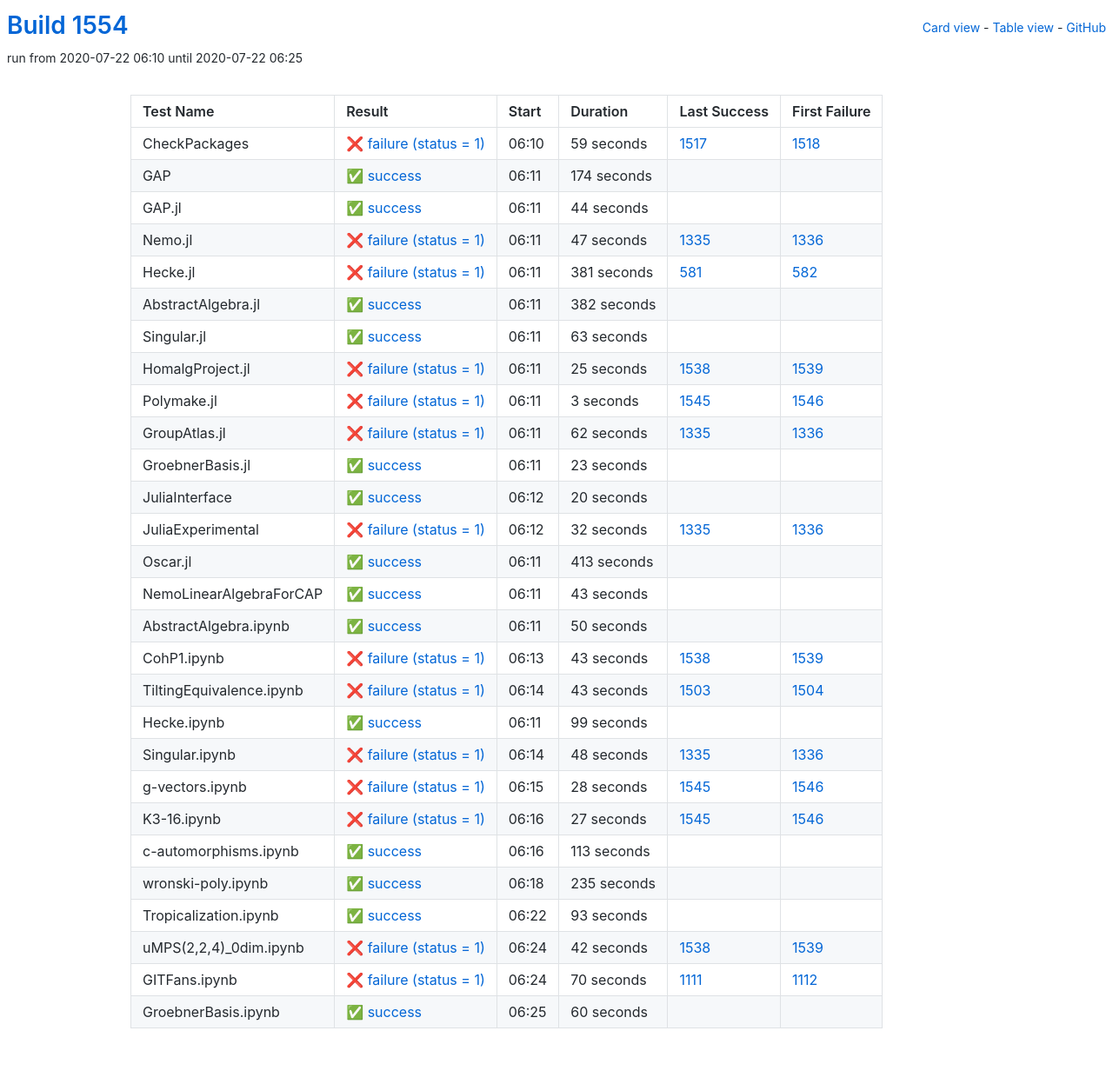
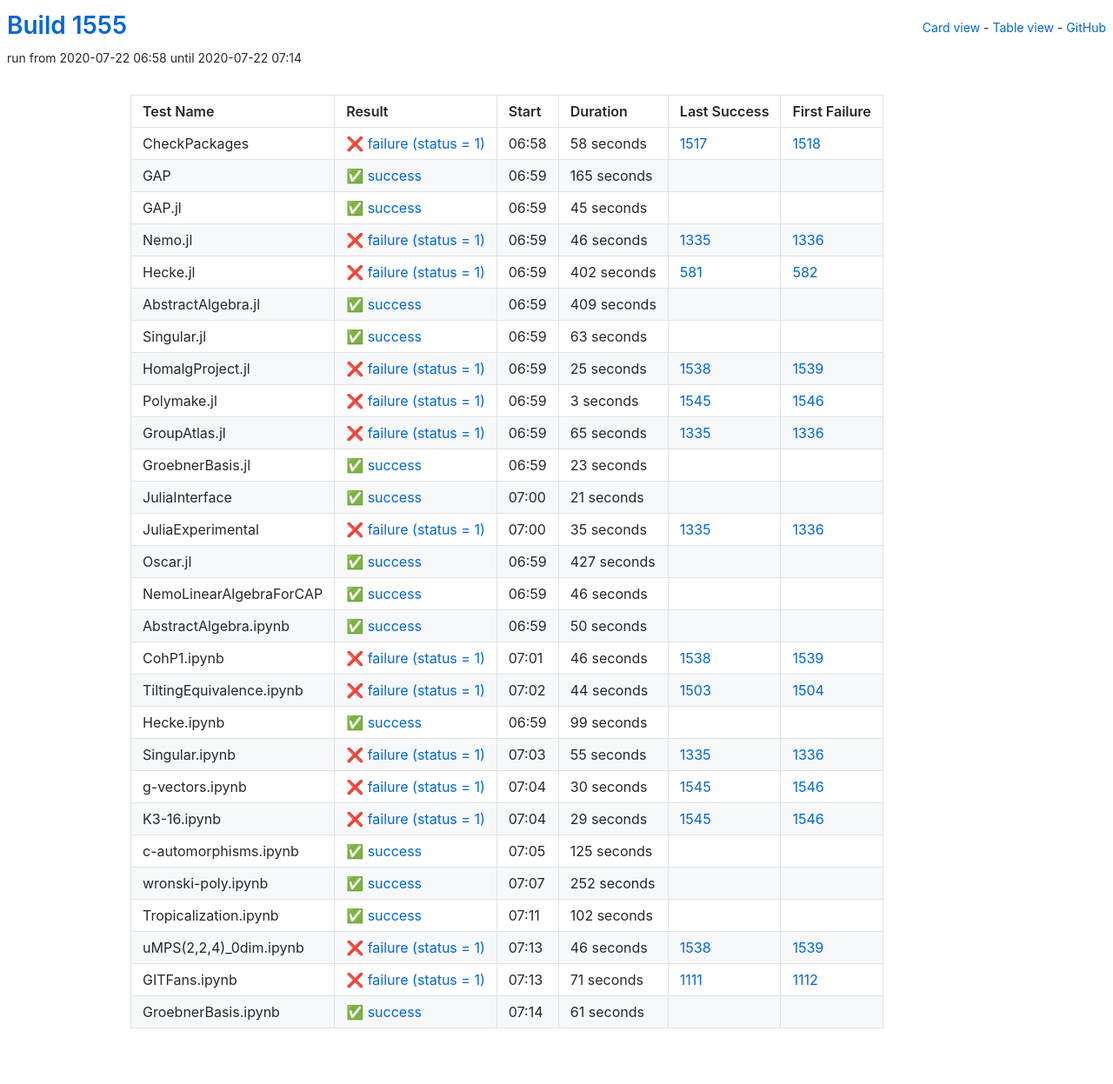
Before and after one commit to oscar-system/oscar-ci-status-1.4, a Jekyll site: the page built from table.html, in a window 1280 px wide. Shown: the whole page at 87% size. Built offline with Jekyll 4.4.1, drawn with Linux system fonts in a browser that asks for light colours.

Commit message:
Build #1555

```diff
--- a/_data/ci.yml
+++ b/_data/ci.yml
@@ -1,6 +1,6 @@
 ---
-build: 1554
-build_url: https://oscarci.mathematik.uni-kl.de/job/oscar-julia-1.4/1554/
+build: 1555
+build_url: https://oscarci.mathematik.uni-kl.de/job/oscar-julia-1.4/1555/
 job: oscar-julia-1.4
 organization: oscar-system
 repo: oscar-ci-status-1.4
@@ -8,80 +8,80 @@ repourl: https://github.com/oscar-system/oscar-ci-status-1.4
 tests:
 - name: CheckPackages
   id: checkpackages
-  log: https://oscarci.mathematik.uni-kl.de/job/oscar-julia-1.4/1554/artifact/logs/build-1554/CheckPackages.log
-  start: 2020-07-22 06:10
+  log: https://oscarci.mathematik.uni-kl.de/job/oscar-julia-1.4/1555/artifact/logs/build-1555/CheckPackages.log
+  start: 2020-07-22 06:58
   success: false
   exitcode: 1
   status: failure
-  duration: 59
+  duration: 58
   last_success: 1517
   last_success_url: https://oscarci.mathematik.uni-kl.de/job/oscar-julia-1.4/1517/
   first_failure: 1518
   first_failure_url: https://oscarci.mathematik.uni-kl.de/job/oscar-julia-1.4/1518/
 - name: GAP
   id: gap
-  log: https://oscarci.mathematik.uni-kl.de/job/oscar-julia-1.4/1554/artifact/logs/build-1554/GAP.log
-  start: 2020-07-22 06:11
+  log: https://oscarci.mathematik.uni-kl.de/job/oscar-julia-1.4/1555/artifact/logs/build-1555/GAP.log
+  start: 2020-07-22 06:59
   success: true
   exitcode: 0
   status: success
-  duration: 174
+  duration: 165
   last_success: false
   last_success_url:
   first_failure: false
   first_failure_url:
 - name: GAP.jl
   id: gap-jl
-  log: https://oscarci.mathematik.uni-kl.de/job/oscar-julia-1.4/1554/artifact/logs/build-1554/GAP.jl.log
-  start: 2020-07-22 06:11
+  log: https://oscarci.mathematik.uni-kl.de/job/oscar-julia-1.4/1555/artifact/logs/build-1555/GAP.jl.log
+  start: 2020-07-22 06:59
   success: true
   exitcode: 0
   status: success
-  duration: 44
+  duration: 45
   last_success: false
   last_success_url:
   first_failure: false
   first_failure_url:
 - name: Nemo.jl
   id: nemo-jl
-  log: https://oscarci.mathematik.uni-kl.de/job/oscar-julia-1.4/1554/artifact/logs/build-1554/Nemo.jl.log
-  start: 2020-07-22 06:11
+  log: https://oscarci.mathematik.uni-kl.de/job/oscar-julia-1.4/1555/artifact/logs/build-1555/Nemo.jl.log
+  start: 2020-07-22 06:59
   success: false
   exitcode: 1
   status: failure
-  duration: 47
+  duration: 46
   last_success: 1335
   last_success_url: https://oscarci.mathematik.uni-kl.de/job/oscar-julia-1.4/1335/
   first_failure: 1336
   first_failure_url: https://oscarci.mathematik.uni-kl.de/job/oscar-julia-1.4/1336/
 - name: Hecke.jl
   id: hecke-jl
-  log: https://oscarci.mathematik.uni-kl.de/job/oscar-julia-1.4/1554/artifact/logs/build-1554/Hecke.jl.log
-  start: 2020-07-22 06:11
+  log: https://oscarci.mathematik.uni-kl.de/job/oscar-julia-1.4/1555/artifact/logs/build-1555/Hecke.jl.log
+  start: 2020-07-22 06:59
   success: false
   exitcode: 1
   status: failure
-  duration: 381
+  duration: 402
   last_success: 581
   last_success_url: https://oscarci.mathematik.uni-kl.de/job/oscar-julia-1.4/581/
   first_failure: 582
   first_failure_url: https://oscarci.mathematik.uni-kl.de/job/oscar-julia-1.4/582/
 - name: AbstractAlgebra.jl
   id: abstractalgebra-jl
-  log: https://oscarci.mathematik.uni-kl.de/job/oscar-julia-1.4/1554/artifact/logs/build-1554/AbstractAlgebra.jl.log
-  start: 2020-07-22 06:11
+  log: https://oscarci.mathematik.uni-kl.de/job/oscar-julia-1.4/1555/artifact/logs/build-1555/AbstractAlgebra.jl.log
+  start: 2020-07-22 06:59
   success: true
   exitcode: 0
   status: success
-  duration: 382
+  duration: 409
   last_success: false
   last_success_url:
   first_failure: false
   first_failure_url:
 - name: Singular.jl
   id: singular-jl
-  log: https://oscarci.mathematik.uni-kl.de/job/oscar-julia-1.4/1554/artifact/logs/build-1554/Singular.jl.log
-  start: 2020-07-22 06:11
+  log: https://oscarci.mathematik.uni-kl.de/job/oscar-julia-1.4/1555/artifact/logs/build-1555/Singular.jl.log
+  start: 2020-07-22 06:59
   success: true
   exitcode: 0
   status: success
@@ -92,8 +92,8 @@ tests:
   first_failure_url:
 - name: HomalgProject.jl
   id: homalgproject-jl
-  log: https://oscarci.mathematik.uni-kl.de/job/oscar-julia-1.4/1554/artifact/logs/build-1554/HomalgProject.jl.log
-  start: 2020-07-22 06:11
+  log: https://oscarci.mathematik.uni-kl.de/job/oscar-julia-1.4/1555/artifact/logs/build-1555/HomalgProject.jl.log
+  start: 2020-07-22 06:59
   success: false
   exitcode: 1
   status: failure
@@ -104,8 +104,8 @@ tests:
   first_failure_url: https://oscarci.mathematik.uni-kl.de/job/oscar-julia-1.4/1539/
 - name: Polymake.jl
   id: polymake-jl
-  log: https://oscarci.mathematik.uni-kl.de/job/oscar-julia-1.4/1554/artifact/logs/build-1554/Polymake.jl.log
-  start: 2020-07-22 06:11
+  log: https://oscarci.mathematik.uni-kl.de/job/oscar-julia-1.4/1555/artifact/logs/build-1555/Polymake.jl.log
+  start: 2020-07-22 06:59
   success: false
   exitcode: 1
   status: failure
@@ -116,20 +116,20 @@ tests:
   first_failure_url: https://oscarci.mathematik.uni-kl.de/job/oscar-julia-1.4/1546/
 - name: GroupAtlas.jl
   id: groupatlas-jl
-  log: https://oscarci.mathematik.uni-kl.de/job/oscar-julia-1.4/1554/artifact/logs/build-1554/GroupAtlas.jl.log
-  start: 2020-07-22 06:11
+  log: https://oscarci.mathematik.uni-kl.de/job/oscar-julia-1.4/1555/artifact/logs/build-1555/GroupAtlas.jl.log
+  start: 2020-07-22 06:59
   success: false
   exitcode: 1
   status: failure
-  duration: 62
+  duration: 65
   last_success: 1335
   last_success_url: https://oscarci.mathematik.uni-kl.de/job/oscar-julia-1.4/1335/
   first_failure: 1336
   first_failure_url: https://oscarci.mathematik.uni-kl.de/job/oscar-julia-1.4/1336/
 - name: GroebnerBasis.jl
   id: groebnerbasis-jl
-  log: https://oscarci.mathematik.uni-kl.de/job/oscar-julia-1.4/1554/artifact/logs/build-1554/GroebnerBasis.jl.log
-  start: 2020-07-22 06:11
+  log: https://oscarci.mathematik.uni-kl.de/job/oscar-julia-1.4/1555/artifact/logs/build-1555/GroebnerBasis.jl.log
+  start: 2020-07-22 06:59
   success: true
   exitcode: 0
   status: success
@@ -140,56 +140,56 @@ tests:
   first_failure_url:
 - name: JuliaInterface
   id: juliainterface
-  log: https://oscarci.mathematik.uni-kl.de/job/oscar-julia-1.4/1554/artifact/logs/build-1554/JuliaInterface.log
-  start: 2020-07-22 06:12
+  log: https://oscarci.mathematik.uni-kl.de/job/oscar-julia-1.4/1555/artifact/logs/build-1555/JuliaInterface.log
+  start: 2020-07-22 07:00
   success: true
   exitcode: 0
   status: success
-  duration: 20
+  duration: 21
   last_success: false
   last_success_url:
   first_failure: false
   first_failure_url:
 - name: JuliaExperimental
   id: juliaexperimental
-  log: https://oscarci.mathematik.uni-kl.de/job/oscar-julia-1.4/1554/artifact/logs/build-1554/JuliaExperimental.log
-  start: 2020-07-22 06:12
+  log: https://oscarci.mathematik.uni-kl.de/job/oscar-julia-1.4/1555/artifact/logs/build-1555/JuliaExperimental.log
+  start: 2020-07-22 07:00
   success: false
   exitcode: 1
   status: failure
-  duration: 32
+  duration: 35
   last_success: 1335
   last_success_url: https://oscarci.mathematik.uni-kl.de/job/oscar-julia-1.4/1335/
   first_failure: 1336
   first_failure_url: https://oscarci.mathematik.uni-kl.de/job/oscar-julia-1.4/1336/
 - name: Oscar.jl
   id: oscar-jl
-  log: https://oscarci.mathematik.uni-kl.de/job/oscar-julia-1.4/1554/artifact/logs/build-1554/Oscar.jl.log
-  start: 2020-07-22 06:11
+  log: https://oscarci.mathematik.uni-kl.de/job/oscar-julia-1.4/1555/artifact/logs/build-1555/Oscar.jl.log
+  start: 2020-07-22 06:59
   success: true
   exitcode: 0
   status: success
-  duration: 413
+  duration: 427
   last_success: false
   last_success_url:
   first_failure: false
   first_failure_url:
 - name: NemoLinearAlgebraForCAP
   id: nemolinearalgebraforcap
-  log: https://oscarci.mathematik.uni-kl.de/job/oscar-julia-1.4/1554/artifact/logs/build-1554/NemoLinearAlgebraForCAP.log
-  start: 2020-07-22 06:11
+  log: https://oscarci.mathematik.uni-kl.de/job/oscar-julia-1.4/1555/artifact/logs/build-1555/NemoLinearAlgebraForCAP.log
+  start: 2020-07-22 06:59
   success: true
   exitcode: 0
   status: success
-  duration: 43
+  duration: 46
   last_success: false
   last_success_url:
   first_failure: false
   first_failure_url:
 - name: AbstractAlgebra.ipynb
   id: abstractalgebra-ipynb
-  log: https://oscarci.mathematik.uni-kl.de/job/oscar-julia-1.4/1554/artifact/logs/build-1554/AbstractAlgebra.ipynb.log
-  start: 2020-07-22 06:11
+  log: https://oscarci.mathematik.uni-kl.de/job/oscar-julia-1.4/1555/artifact/logs/build-1555/AbstractAlgebra.ipynb.log
+  start: 2020-07-22 06:59
   success: true
   exitcode: 0
   status: success
@@ -200,32 +200,32 @@ tests:
   first_failure_url:
 - name: CohP1.ipynb
   id: cohp1-ipynb
-  log: https://oscarci.mathematik.uni-kl.de/job/oscar-julia-1.4/1554/artifact/logs/build-1554/CohP1.ipynb.log
-  start: 2020-07-22 06:13
+  log: https://oscarci.mathematik.uni-kl.de/job/oscar-julia-1.4/1555/artifact/logs/build-1555/CohP1.ipynb.log
+  start: 2020-07-22 07:01
   success: false
   exitcode: 1
   status: failure
-  duration: 43
+  duration: 46
   last_success: 1538
   last_success_url: https://oscarci.mathematik.uni-kl.de/job/oscar-julia-1.4/1538/
   first_failure: 1539
   first_failure_url: https://oscarci.mathematik.uni-kl.de/job/oscar-julia-1.4/1539/
 - name: TiltingEquivalence.ipynb
   id: tiltingequivalence-ipynb
-  log: https://oscarci.mathematik.uni-kl.de/job/oscar-julia-1.4/1554/artifact/logs/build-1554/TiltingEquivalence.ipynb.log
-  start: 2020-07-22 06:14
+  log: https://oscarci.mathematik.uni-kl.de/job/oscar-julia-1.4/1555/artifact/logs/build-1555/TiltingEquivalence.ipynb.log
+  start: 2020-07-22 07:02
   success: false
   exitcode: 1
   status: failure
-  duration: 43
+  duration: 44
   last_success: 1503
   last_success_url: https://oscarci.mathematik.uni-kl.de/job/oscar-julia-1.4/1503/
   first_failure: 1504
   first_failure_url: https://oscarci.mathematik.uni-kl.de/job/oscar-julia-1.4/1504/
 - name: Hecke.ipynb
   id: hecke-ipynb
-  log: https://oscarci.mathematik.uni-kl.de/job/oscar-julia-1.4/1554/artifact/logs/build-1554/Hecke.ipynb.log
-  start: 2020-07-22 06:11
+  log: https://oscarci.mathematik.uni-kl.de/job/oscar-julia-1.4/1555/artifact/logs/build-1555/Hecke.ipynb.log
+  start: 2020-07-22 06:59
   success: true
   exitcode: 0
   status: success
@@ -236,108 +236,108 @@ tests:
   first_failure_url:
 - name: Singular.ipynb
   id: singular-ipynb
-  log: https://oscarci.mathematik.uni-kl.de/job/oscar-julia-1.4/1554/artifact/logs/build-1554/Singular.ipynb.log
-  start: 2020-07-22 06:14
+  log: https://oscarci.mathematik.uni-kl.de/job/oscar-julia-1.4/1555/artifact/logs/build-1555/Singular.ipynb.log
+  start: 2020-07-22 07:03
   success: false
   exitcode: 1
   status: failure
-  duration: 48
+  duration: 55
   last_success: 1335
   last_success_url: https://oscarci.mathematik.uni-kl.de/job/oscar-julia-1.4/1335/
   first_failure: 1336
   first_failure_url: https://oscarci.mathematik.uni-kl.de/job/oscar-julia-1.4/1336/
 - name: g-vectors.ipynb
   id: g-vectors-ipynb
-  log: https://oscarci.mathematik.uni-kl.de/job/oscar-julia-1.4/1554/artifact/logs/build-1554/g-vectors.ipynb.log
-  start: 2020-07-22 06:15
+  log: https://oscarci.mathematik.uni-kl.de/job/oscar-julia-1.4/1555/artifact/logs/build-1555/g-vectors.ipynb.log
+  start: 2020-07-22 07:04
   success: false
   exitcode: 1
   status: failure
-  duration: 28
+  duration: 30
   last_success: 1545
   last_success_url: https://oscarci.mathematik.uni-kl.de/job/oscar-julia-1.4/1545/
   first_failure: 1546
   first_failure_url: https://oscarci.mathematik.uni-kl.de/job/oscar-julia-1.4/1546/
 - name: K3-16.ipynb
   id: k3-16-ipynb
-  log: https://oscarci.mathematik.uni-kl.de/job/oscar-julia-1.4/1554/artifact/logs/build-1554/K3-16.ipynb.log
-  start: 2020-07-22 06:16
+  log: https://oscarci.mathematik.uni-kl.de/job/oscar-julia-1.4/1555/artifact/logs/build-1555/K3-16.ipynb.log
+  start: 2020-07-22 07:04
   success: false
   exitcode: 1
   status: failure
-  duration: 27
+  duration: 29
   last_success: 1545
   last_success_url: https://oscarci.mathematik.uni-kl.de/job/oscar-julia-1.4/1545/
   first_failure: 1546
   first_failure_url: https://oscarci.mathematik.uni-kl.de/job/oscar-julia-1.4/1546/
 - name: c-automorphisms.ipynb
   id: c-automorphisms-ipynb
-  log: https://oscarci.mathematik.uni-kl.de/job/oscar-julia-1.4/1554/artifact/logs/build-1554/c-automorphisms.ipynb.log
-  start: 2020-07-22 06:16
+  log: https://oscarci.mathematik.uni-kl.de/job/oscar-julia-1.4/1555/artifact/logs/build-1555/c-automorphisms.ipynb.log
+  start: 2020-07-22 07:05
   success: true
   exitcode: 0
   status: success
-  duration: 113
+  duration: 125
   last_success: false
   last_success_url:
   first_failure: false
   first_failure_url:
 - name: wronski-poly.ipynb
   id: wronski-poly-ipynb
-  log: https://oscarci.mathematik.uni-kl.de/job/oscar-julia-1.4/1554/artifact/logs/build-1554/wronski-poly.ipynb.log
-  start: 2020-07-22 06:18
+  log: https://oscarci.mathematik.uni-kl.de/job/oscar-julia-1.4/1555/artifact/logs/build-1555/wronski-poly.ipynb.log
+  start: 2020-07-22 07:07
   success: true
   exitcode: 0
   status: success
-  duration: 235
+  duration: 252
   last_success: false
   last_success_url:
   first_failure: false
   first_failure_url:
 - name: Tropicalization.ipynb
   id: tropicalization-ipynb
-  log: https://oscarci.mathematik.uni-kl.de/job/oscar-julia-1.4/1554/artifact/logs/build-1554/Tropicalization.ipynb.log
-  start: 2020-07-22 06:22
+  log: https://oscarci.mathematik.uni-kl.de/job/oscar-julia-1.4/1555/artifact/logs/build-1555/Tropicalization.ipynb.log
+  start: 2020-07-22 07:11
   success: true
   exitcode: 0
   status: success
-  duration: 93
+  duration: 102
   last_success: false
   last_success_url:
   first_failure: false
   first_failure_url:
 - name: uMPS(2,2,4)_0dim.ipynb
   id: umps-2-2-4-0dim-ipynb
-  log: https://oscarci.mathematik.uni-kl.de/job/oscar-julia-1.4/1554/artifact/logs/build-1554/uMPS-2-2-4-_0dim.ipynb.log
-  start: 2020-07-22 06:24
+  log: https://oscarci.mathematik.uni-kl.de/job/oscar-julia-1.4/1555/artifact/logs/build-1555/uMPS-2-2-4-_0dim.ipynb.log
+  start: 2020-07-22 07:13
   success: false
   exitcode: 1
   status: failure
-  duration: 42
+  duration: 46
   last_success: 1538
   last_success_url: https://oscarci.mathematik.uni-kl.de/job/oscar-julia-1.4/1538/
   first_failure: 1539
   first_failure_url: https://oscarci.mathematik.uni-kl.de/job/oscar-julia-1.4/1539/
 - name: GITFans.ipynb
   id: gitfans-ipynb
-  log: https://oscarci.mathematik.uni-kl.de/job/oscar-julia-1.4/1554/artifact/logs/build-1554/GITFans.ipynb.log
-  start: 2020-07-22 06:24
+  log: https://oscarci.mathematik.uni-kl.de/job/oscar-julia-1.4/1555/artifact/logs/build-1555/GITFans.ipynb.log
+  start: 2020-07-22 07:13
   success: false
   exitcode: 1
   status: failure
-  duration: 70
+  duration: 71
   last_success: 1111
   last_success_url: https://oscarci.mathematik.uni-kl.de/job/oscar-julia-1.4/1111/
   first_failure: 1112
   first_failure_url: https://oscarci.mathematik.uni-kl.de/job/oscar-julia-1.4/1112/
 - name: GroebnerBasis.ipynb
   id: groebnerbasis-ipynb
-  log: https://oscarci.mathematik.uni-kl.de/job/oscar-julia-1.4/1554/artifact/logs/build-1554/GroebnerBasis.ipynb.log
-  start: 2020-07-22 06:25
+  log: https://oscarci.mathematik.uni-kl.de/job/oscar-julia-1.4/1555/artifact/logs/build-1555/GroebnerBasis.ipynb.log
+  start: 2020-07-22 07:14
   success: true
   exitcode: 0
   status: success
-  duration: 60
+  duration: 61
   last_success: false
   last_success_url:
   first_failure: false
```
Also changed, not shown: README.md.
